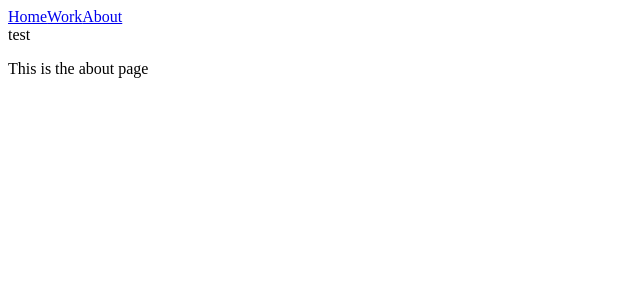
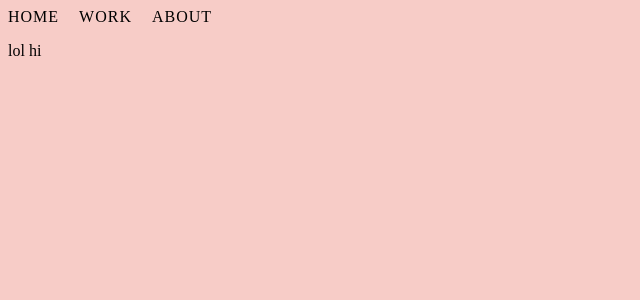
Before and after one commit to esteladiaz/esteladiaz.github.io, a Next.js app: page /about in a window 1280 px wide. Shown: the top 300 px of the page, without its empty margins (0-640 px from the left). Built offline with nearby package versions, Linux system fonts and the light colour scheme.

Commit message:
global styles in Layout

```diff
--- a/comps/Header.js
+++ b/comps/Header.js
@@ -1,23 +1,31 @@
 import Link from 'next/link'
 import Markdown from 'react-markdown'
 
-// const styles = {
-//   marginRight: 15,
-//   fontFamily: 'Roboto Mono',
-//   textDecorationLine: 'none'
-// }
+const styles = {
+  marginRight: 20,
+  fontFamily: 'Roboto Mono',
+  textDecorationLine: 'none'
+}
 
 const Header = () => (
   <div>
     <Link href="/">
-      <a>Home</a>
+      <a style={styles}>Home</a>
+    </Link>
+    <Link href="/work">
+      <a style={styles}>Work</a>
     </Link>
     <Link href="/about">
-      <a>Work</a>
+      <a style={styles}>About</a>
     </Link>
-    <Link href="/work">
-      <a>About</a>
-    </Link>
+
+    <style jsx>{`
+      a {
+        color: black;
+        text-transform: uppercase;
+        letter-spacing: 1px;
+      }
+   `}</style>
   </div>
 )
 
--- /dev/null
+++ b/comps/Metadata.js
@@ -0,0 +1,20 @@
+import Head from 'next/head'
+
+const Metadata = () => (
+  <div>
+    <meta charSet="utf-8" />
+    <meta name="viewport" content="width=device-width, initial-scale=1" />
+    <meta name="description" content="Front-End Developer based in San Francisco, CA."/>
+    <meta name="twitter:card" content="summary"/>
+    <meta name="twitter:site" content="@_diazela"/>
+    <meta name="twitter:title" content="Hi, I'm Estela <3"/>
+    <meta name="twitter:description" content="Front-End Developer and generalist based in San Francisco, CA."/>
+    <meta name="twitter:image:src" content="https://github.com/esteladiaz/esteladiaz.github.io/raw/master/statics/img/twittercard.jpg"/>
+    <link href="https://fonts.googleapis.com/css?family=Roboto|Roboto+Mono" rel="stylesheet"/>
+    <title>
+    Estela Diaz
+    </title>
+  </div>
+)
+
+export default Metadata
--- a/comps/MyLayout.js
+++ b/comps/MyLayout.js
@@ -1,16 +1,39 @@
 import Header from './Header'
 
-// const layoutStyle = {
-//   margin: 50,
-//   padding: 50,
-//   border: '1px solid #DDD'
-// }
+const layoutStyle = {
+  margin: 50,
+  padding: 50,
+  border: '1px solid #DDD'
+}
 
 const Layout = (props) => (
   <div>
     <Header />
-    test
     {props.children}
+    <style jsx global>{`
+      body {
+        background-color: #f7ccc7;
+      }
+      .markdown {
+        font-family: 'Roboto', sans-serif;
+      }
+
+      .markdown a {
+        text-decoration: none;
+        color: blue;
+        font-family: 'Roboto Mono', sans-serif;
+      }
+
+      .markdown a:hover {
+        opacity: 0.6;
+      }
+
+      .markdown h3 {
+        margin: 0;
+        padding: 0;
+        text-transform: uppercase;
+      }
+   `}</style>
   </div>
 )
 
--- a/pages/about.js
+++ b/pages/about.js
@@ -2,6 +2,6 @@ import Layout from '../comps/MyLayout.js'
 
 export default () => (
     <Layout>
-       <p>This is the about page</p>
+       <p>lol hi</p>
     </Layout>
 )
--- a/pages/index.js
+++ b/pages/index.js
@@ -1,22 +1,12 @@
 import Layout from '../comps/MyLayout.js'
 import Markdown from 'react-markdown'
+import Metadata from '../comps/Metadata.js'
 import Head from 'next/head'
 
 export default (props) => (
   <Layout>
    <Head>
-      <meta charSet="utf-8" />
-      <meta name="viewport" content="width=device-width, initial-scale=1" />
-      <meta name="description" content="Front-End Developer based in San Francisco, CA."/>
-      <meta name="twitter:card" content="summary"/>
-      <meta name="twitter:site" content="@_diazela"/>
-      <meta name="twitter:title" content="Hi, I'm Estela <3"/>
-      <meta name="twitter:description" content="Front-End Developer and generalist based in San Francisco, CA."/>
-      <meta name="twitter:image:src" content="https://github.com/esteladiaz/esteladiaz.github.io/raw/master/statics/img/twittercard.jpg"/>
-      <link href="https://fonts.googleapis.com/css?family=Roboto|Roboto+Mono" rel="stylesheet"/>
-      <title>
-      Estela Diaz
-      </title>
+    <Metadata />
    </Head>
    <h1>{props.url.query.title}</h1>
    <div className="markdown">
@@ -31,29 +21,5 @@ export default (props) => (
      element test
      </p>
    </div>
-   <style jsx global>{`
-     body {
-       background-color: #f7ccc7;
-     }
-     .markdown {
-       font-family: 'Roboto', sans-serif;
-     }
-
-     .markdown a {
-       text-decoration: none;
-       color: blue;
-       font-family: 'Roboto Mono', sans-serif;
-     }
-
-     .markdown a:hover {
-       opacity: 0.6;
-     }
-
-     .markdown h3 {
-       margin: 0;
-       padding: 0;
-       text-transform: uppercase;
-     }
-  `}</style>
   </Layout>
 )
```
Also changed, not shown: pages/work.js (added, +7 -0 lines), 6 other files (tests, documents, lock files or other folders).
